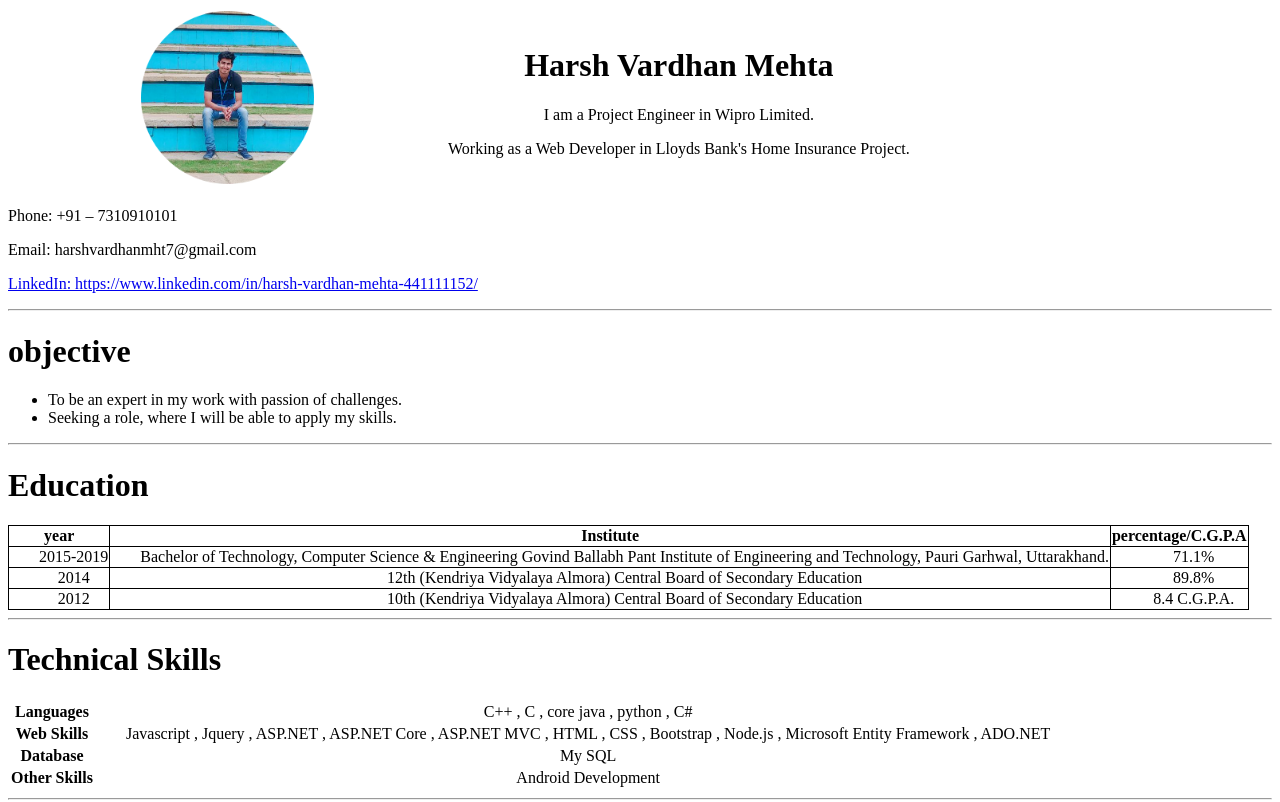
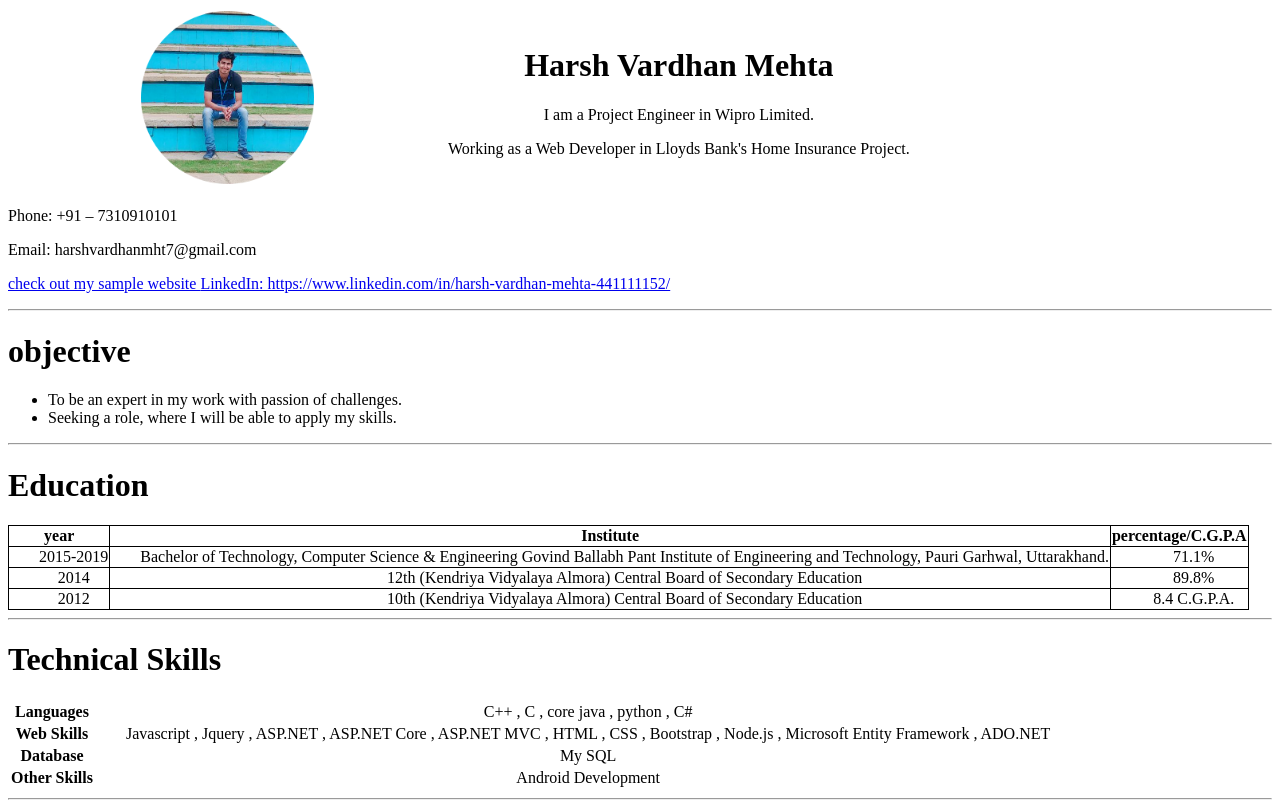
Before and after one commit to harshvardhanmht7/Resume, a plain HTML site: page index.html in a window 1280 px wide. Shown: the top 802 px of the page. Drawn offline with Linux system fonts and the light colour scheme.

Commit message:
Update index.html

```diff
--- a/index.html
+++ b/index.html
@@ -26,6 +26,7 @@
   <div id="contact">
     <p>Phone: +91 – 7310910101</p>
    <p>Email: harshvardhanmht7@gmail.com<p>
+   <a href="https://hidden-castle-30193.herokuapp.com/" >check out my sample website </a>
    <a href="https://www.linkedin.com/in/harsh-vardhan-mehta-441111152/">LinkedIn: https://www.linkedin.com/in/harsh-vardhan-mehta-441111152/</a>
 
   </div>
```
